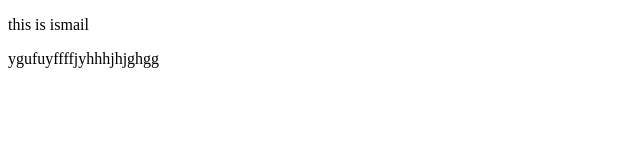
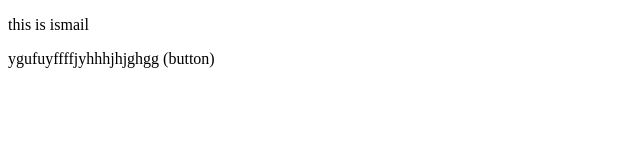
Before and after one commit to bashu143/localrepo, a plain HTML site: page index.html in a window 1280 px wide. Shown: the full height of the page, 0-640 px from the left. Drawn offline with Linux system fonts and the light colour scheme.

```diff
--- a/index.html
+++ b/index.html
@@ -7,6 +7,6 @@
 </head>
 <body>
     <p>this is ismail</p>
-    <p>ygufuyffffjyhhhjhjghgg</p>
+    <p>ygufuyffffjyhhhjhjghgg (button)</p>
 </body>
 </html>
```
